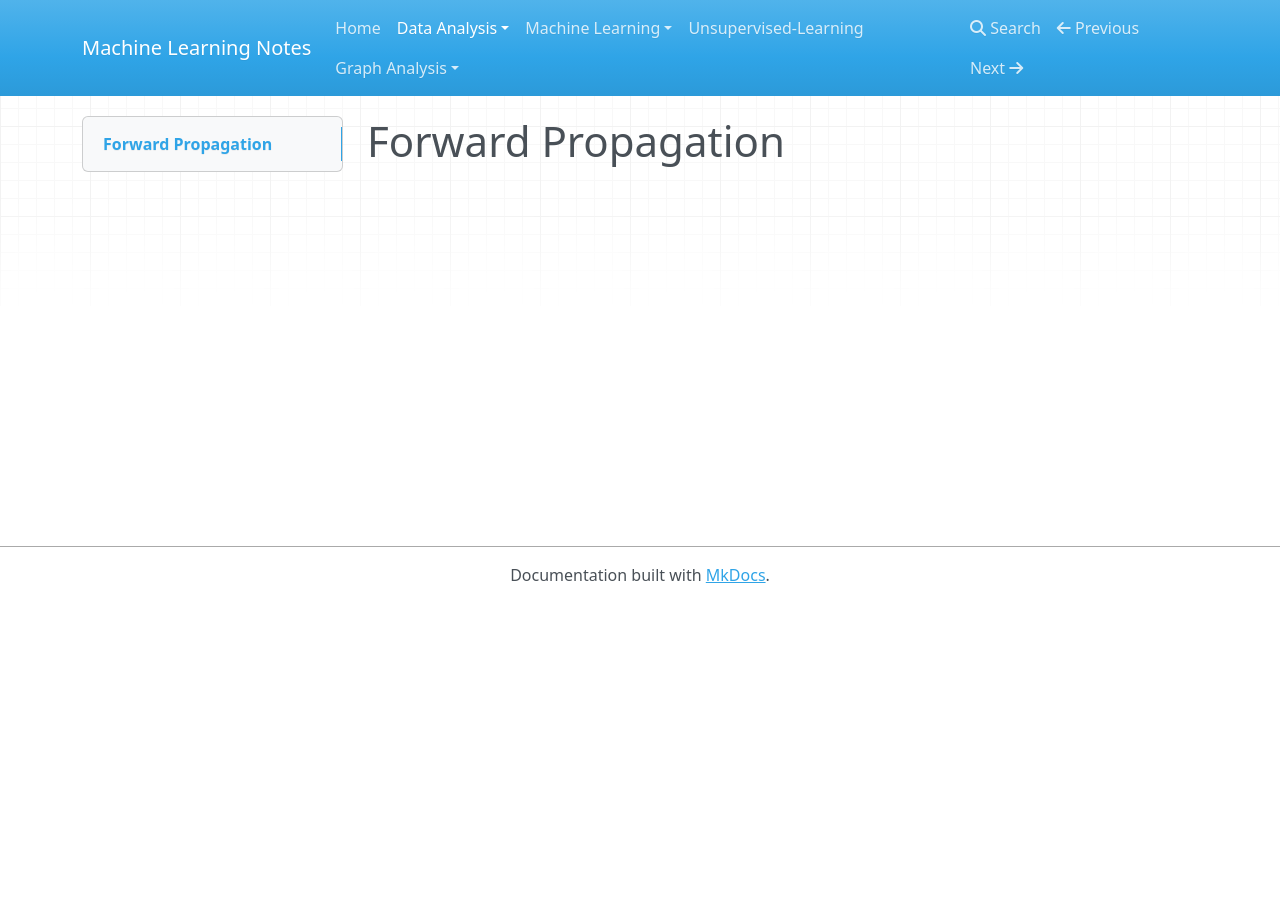
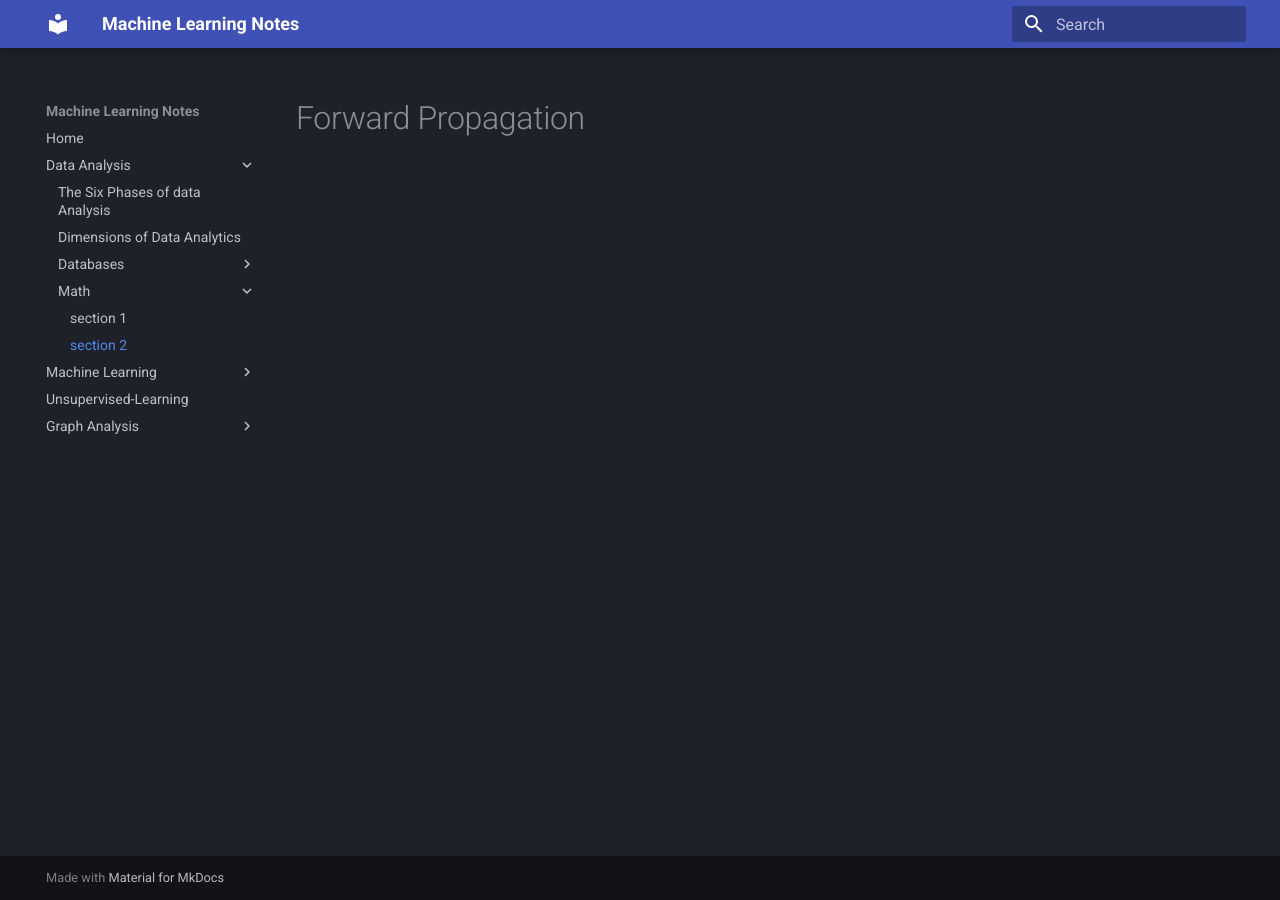
Before and after one commit to pepemxl/Machine-Learning-Notes, an MkDocs documentation site: the page built from docs/05_MATH/section_02.md, in a window 1280 px wide. Built offline with MkDocs 1.6.1 and Material for MkDocs 9.7.7, drawn with Linux system fonts in a browser that asks for light colours; nearby versions of some CDN libraries.

Commit message:
Change theme and plugins

```diff
--- a/mkdocs.yml
+++ b/mkdocs.yml
@@ -22,15 +22,36 @@ nav:
       - 'Prompt': '10_LLM/prompt.md'
       - 'Open Source': '10_LLM/open_source.md'
       - 'ChatBot': '10_LLM/build_llm_rag_chatbot_langchain.md'
+    - JARVIS:
+      - 'intro': '11_JARVIS/intro.md'
     - Workflows: '04_WORKFLOWS/section_01.md'
   - Data Mining: '02_UNSUPERVISED_LEARNING/section_01.md'
   - Graph Analysis:
     - 'Introduction': '08_GRAPH/intro.md'
     - 'Knowledge Graph': '08_GRAPH/graph_definitions.md'
 
+theme:
+  name: material
+  features:
+    - content.code.annotate
+    - content.code.copy
+    - content.code.select
+  palette:
+    scheme: slate
+    primary: indigo
+    accent: indigo
+  highlightjs: true
+  hljs_languages:
+    - yaml
+    - python
+    - typespec
+    - rust
+  collapse_navigation: True
+  locale: es
 plugins:
   - search
   - mermaid2
+  - glightbox
 extra_javascript:
   - https://polyfill.io/v3/polyfill.min.js?features=es6
   - https://cdn.jsdelivr.net/npm/mathjax@3/es5/tex-svg-full.js
@@ -39,4 +60,17 @@ markdown_extensions:
   - smarty
   - mdx_math
   - pymdownx.arithmatex
-  - pymdownx.highlight
+  - pymdownx.highlight:
+      anchor_linenums: true
+      line_spans: __span
+      pygments_lang_class: true
+  - pymdownx.inlinehilite
+  - pymdownx.snippets
+  - pymdownx.superfences:
+      custom_fences:
+        - name: mermaid
+          class: mermaid
+          format: !!python/name:pymdownx.superfences.fence_code_format
+  - attr_list
+  - md_in_html
+  - pymdownx.blocks.caption
```
